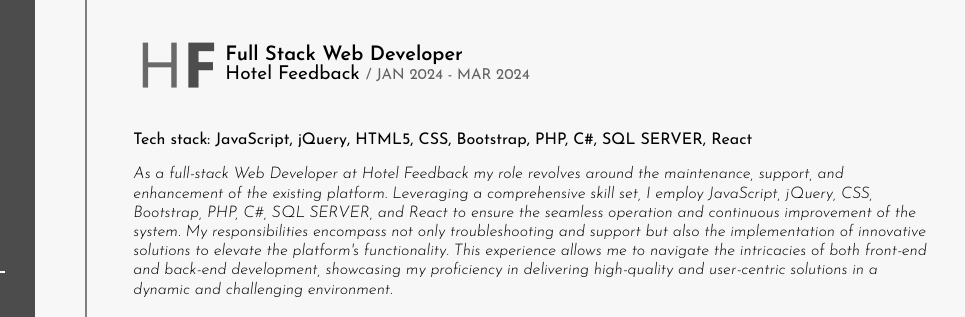
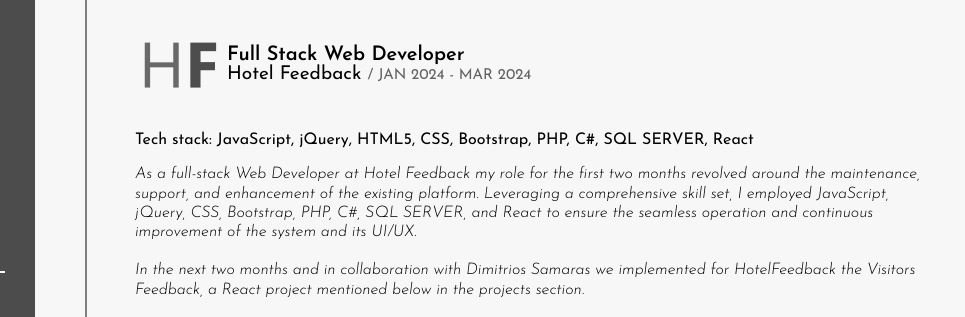
Before and after one commit to ManolisTs/manosCV, a plain HTML site: page index.html in a window 1280 px wide. Shown: the part 315-632 px from the top of the page, 315-1280 px from the left. Drawn offline with Linux system fonts and the light colour scheme.

Commit message:
First Change in Working Experience

```diff
--- a/index.html
+++ b/index.html
@@ -77,14 +77,8 @@
                 Tech stack: JavaScript, jQuery, HTML5, CSS, Bootstrap, PHP, C#, SQL SERVER, React
               </div>
               <div class="desc">
-                As a full-stack Web Developer at Hotel Feedback my role revolves around the maintenance,
-                support, and enhancement of the existing platform. Leveraging a comprehensive skill set,
-                I employ JavaScript, jQuery, CSS, Bootstrap, PHP, C#, SQL SERVER, and React to ensure the
-                seamless operation and continuous improvement of the system. My responsibilities encompass
-                not only troubleshooting and support but also the implementation of innovative solutions to
-                elevate the platform's functionality. This experience allows me to navigate the intricacies
-                of both front-end and back-end development, showcasing my proficiency in delivering high-quality
-                and user-centric solutions in a dynamic and challenging environment.
+                As a full-stack Web Developer at Hotel Feedback my role for the first two months revolved around the maintenance, support, and enhancement of the existing platform. Leveraging a comprehensive skill set, I employed JavaScript, jQuery, CSS, Bootstrap, PHP, C#, SQL SERVER, and React to ensure the seamless operation and continuous improvement of the system and its UI/UX.
+                <br><br>In the next two months and in collaboration with Dimitrios Samaras we implemented for HotelFeedback the Visitors Feedback, a React project mentioned below in the projects section.
               </div>
             </div>
             <div class="item">
```
